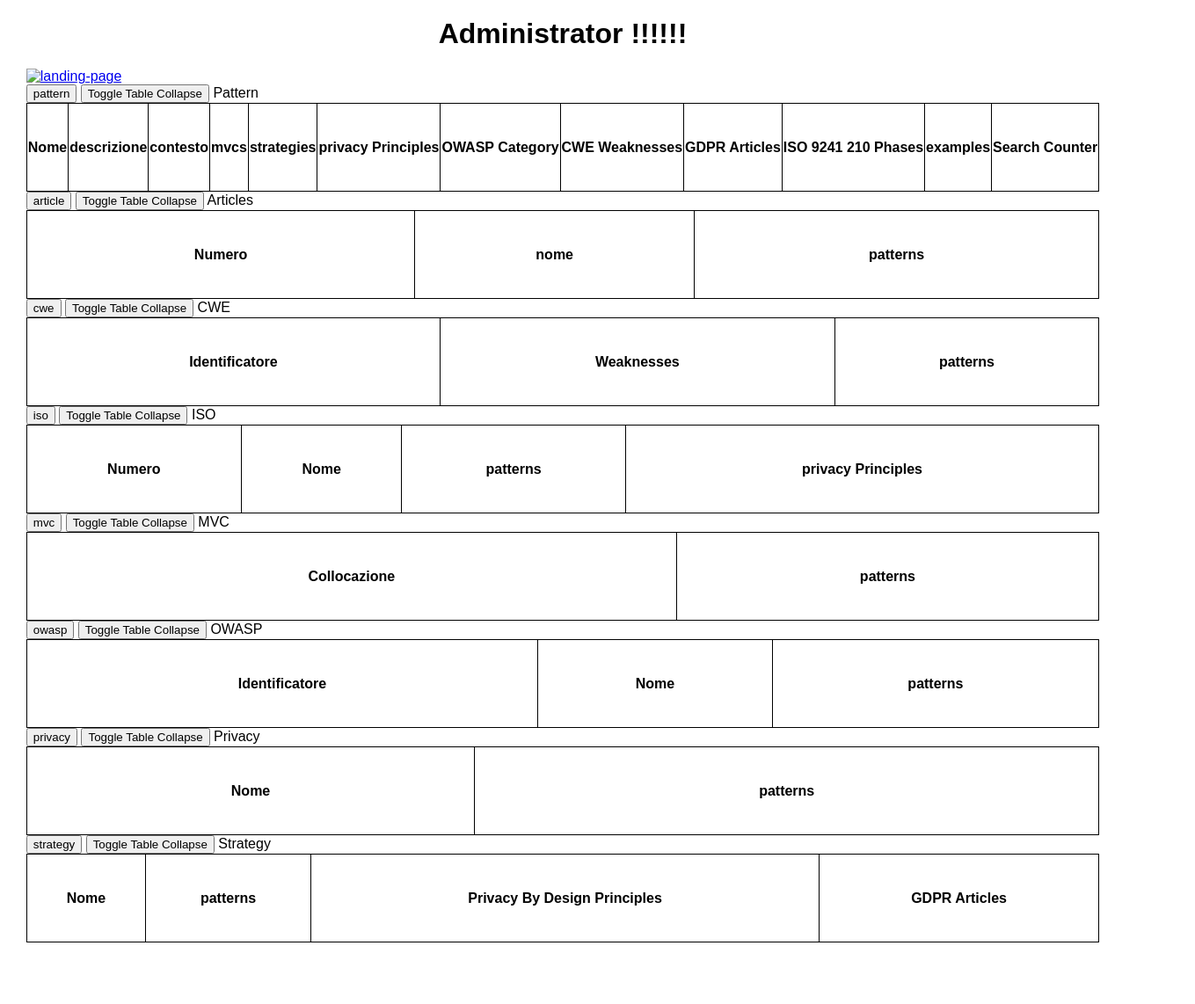
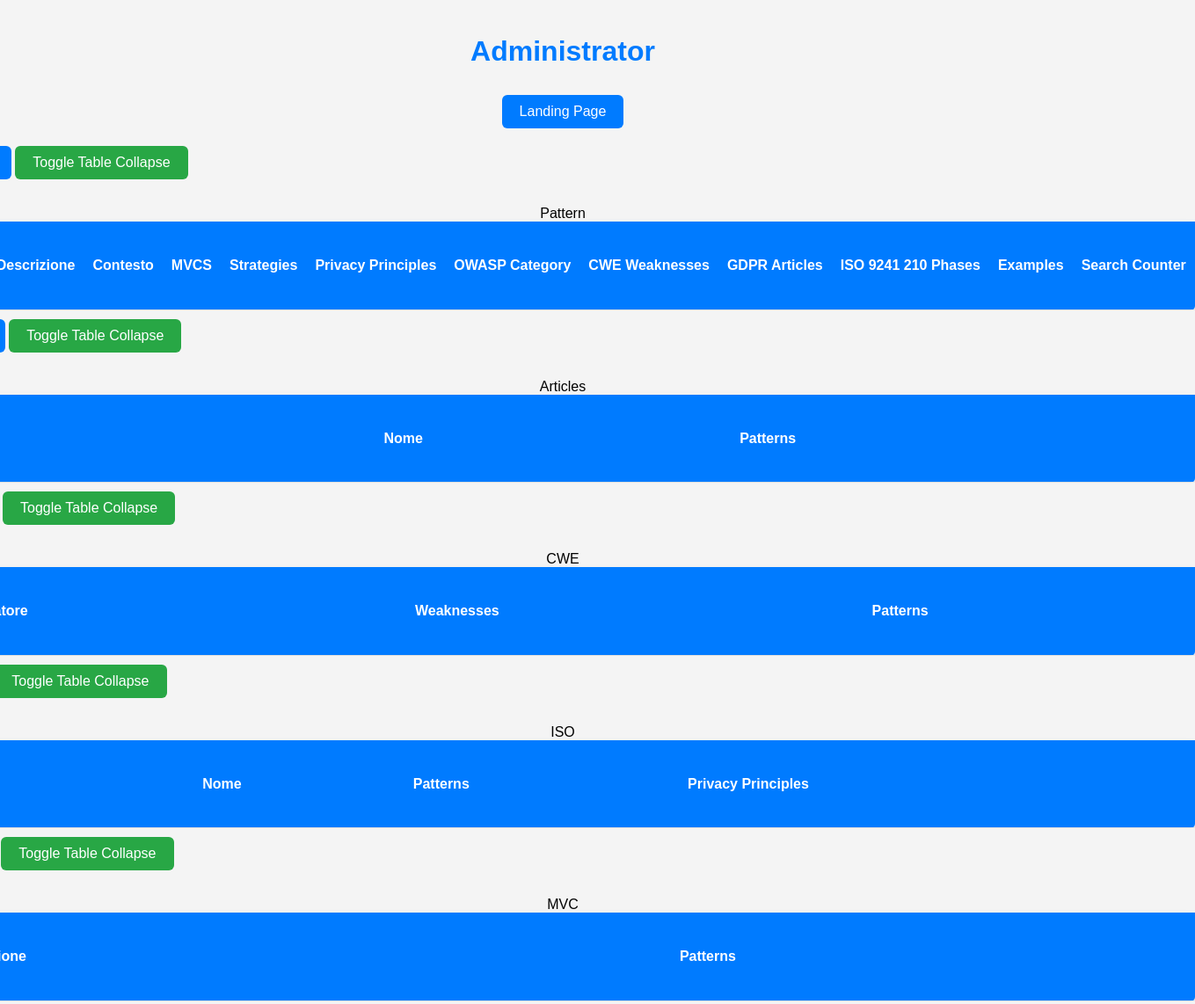
Before and after one commit to DoubleMyD/ProgettoIngegneria, a website: page front-end/views/AdministratorPage/administrator.html in a window 1280 px wide. Shown: the top 1142 px of the page at 88% size, 1359 px wide, since content can reach past the window. Before the commit the page ends 1072 px from the top, so only its background shows below. Drawn offline with Linux system fonts and the light colour scheme.

Commit message:
COMMIT_EDITMSG

```diff
--- a/front-end/views/AdministratorPage/administrator.html
+++ b/front-end/views/AdministratorPage/administrator.html
@@ -9,14 +9,16 @@
         body {
             font-family: Arial, sans-serif;
             margin: 0;
-            padding: 0;
+            padding: 20px;
             display: flex;
             flex-direction: column;
             align-items: center;
+            background-color: #f4f4f4;
         }
 
         h1 {
             margin-top: 20px;
+            color: #007bff;
         }
 
         #content {
@@ -24,34 +26,86 @@
             margin-top: 20px;
         }
 
-        #pattern-info {
-            border: 1px solid #5a0f0f;
-            padding: 10px;
+        .table-container {
+            width: 100%;
             margin-top: 20px;
-            display: none;
+            overflow-x: auto;
         }
+
         table {
             width: 100%;
             border-collapse: collapse;
+            background-color: #fff;
+            box-shadow: 0 4px 8px rgba(0, 0, 0, 0.1);
+            border-radius: 5px;
+            overflow: hidden;
         }
+
         th, td {
-            max-width : 200px;
+            padding: 10px;
+            text-align: left;
+            max-width: 200px;
             max-height: 150px;
             overflow: hidden;
             text-overflow: ellipsis;
             white-space: nowrap;
-            border: 1px solid black;
+            border-bottom: 1px solid #ddd;
         }
-        tr{
+
+        tr {
             height: 100px;
+            transition: height 0.3s ease;
         }
-        tr:hover{
+
+        tr:hover {
             height: 250px;
         }
+
         td:hover {
             overflow: auto;
             white-space: normal;
+            background-color: #f9f9f9;
         }
+
+        th {
+            background-color: #007bff;
+            color: white;
+            position: sticky;
+            top: 0;
+            z-index: 1;
+        }
+
+        .button {
+            background-color: #007bff;
+            color: white;
+            border: none;
+            border-radius: 6px;
+            padding: 10px 20px;
+            cursor: pointer;
+            font-size: 16px;
+            margin: 10px 0;
+            text-align: center;
+            text-decoration: none;
+            display: inline-block;
+            transition: background-color 0.3s ease;
+        }
+
+        .button:hover {
+            background-color: #0056b3;
+        }
+
+        .new-button {
+            margin: 10px 0;
+        }
+
+        .toggle-button {
+            background-color: #28a745;
+        }
+
+        .toggle-button:hover {
+            background-color: #218838;
+        }
+
         .save-button {
             padding: 5px 10px;
             cursor: pointer;
@@ -61,147 +115,165 @@
             border-radius: 3px;
         }
 
+        .container {
+            display: flex;
+            flex-direction: column;
+            align-items: center;
+            margin-bottom: 40px;
+        }
     </style>
 </head>
 
 <body>
-    <h1>Administrator !!!!!!</h1>
+    <h1>Administrator</h1>
+    <div class="container">
+        <a href="/landing-page" class="button">Landing Page</a>
         <div id="administrator-content">
-        <a href="/landing-page">
-            <img src="path-to-your-image.jpg" alt="landing-page">
-        </a>
-
             <div id="patterns-content">
                 <div id="pattern-form"></div>
-            <button id="b-pattern" class="new-button">pattern</button>
-
-            <button id="togglePatternTable">Toggle Table Collapse</button>
-            <table id="pattern-table">Pattern
+                <button id="b-pattern" class="new-button button">Pattern</button>
+                <button id="togglePatternTable" class="button toggle-button">Toggle Table Collapse</button>
+                <div class="table-container">
+                    <table id="pattern-table">
+                        <caption>Pattern</caption>
                         <tr>
                             <th>Nome</th>
-                    <th>descrizione</th>
-                    <th>contesto</th>
-                    <th>mvcs</th>
-                    <th>strategies</th>
-                    <th>privacy Principles</th>
+                            <th>Descrizione</th>
+                            <th>Contesto</th>
+                            <th>MVCS</th>
+                            <th>Strategies</th>
+                            <th>Privacy Principles</th>
                             <th>OWASP Category</th>
                             <th>CWE Weaknesses</th>
                             <th>GDPR Articles</th>
                             <th>ISO 9241 210 Phases</th>
-                    <th>examples</th>
+                            <th>Examples</th>
                             <th>Search Counter</th>
                         </tr>
                     </table>
                 </div>
+            </div>
 
             <div id="article-content">
                 <div id="article-form"></div>
-            <button id="b-article" class="new-button">article</button>
-
-            <button id="toggleArticleTable">Toggle Table Collapse</button>
-            <table id="article-table">Articles
+                <button id="b-article" class="new-button button">Article</button>
+                <button id="toggleArticleTable" class="button toggle-button">Toggle Table Collapse</button>
+                <div class="table-container">
+                    <table id="article-table">
+                        <caption>Articles</caption>
                         <tr>
                             <th>Numero</th>
-                    <th>nome</th>
-                    <th>patterns</th>
+                            <th>Nome</th>
+                            <th>Patterns</th>
                         </tr>
                     </table>
+                </div>
             </div>
 
             <div id="CWE-content">
                 <div id="cwe-form"></div>
-            <button id="b-cwe" class="new-button">cwe</button>
-
-            <button id="toggleCWETable">Toggle Table Collapse</button>
-            <table id="CWE-table">CWE
+                <button id="b-cwe" class="new-button button">CWE</button>
+                <button id="toggleCWETable" class="button toggle-button">Toggle Table Collapse</button>
+                <div class="table-container">
+                    <table id="CWE-table">
+                        <caption>CWE</caption>
                         <tr>
                             <th>Identificatore</th>
                             <th>Weaknesses</th>
-                    <th>patterns</th>
+                            <th>Patterns</th>
                         </tr>
                     </table>
+                </div>
             </div>
 
             <div id="ISO-content">
                 <div id="iso-form"></div>
-            <button id="b-iso" class="new-button">iso</button>
-
-            <button id="toggleISOTable">Toggle Table Collapse</button>
-            <table id="ISO-table">ISO
+                <button id="b-iso" class="new-button button">ISO</button>
+                <button id="toggleISOTable" class="button toggle-button">Toggle Table Collapse</button>
+                <div class="table-container">
+                    <table id="ISO-table">
+                        <caption>ISO</caption>
                         <tr>
                             <th>Numero</th>
                             <th>Nome</th>
-                    <th>patterns</th>
-                    <th>privacy Principles</th>
+                            <th>Patterns</th>
+                            <th>Privacy Principles</th>
                         </tr>
                     </table>
+                </div>
             </div>
 
             <div id="MVC-content">
                 <div id="mvc-form"></div>
-            <button id="b-mvc" class="new-button">mvc</button>
-
-            <button id="toggleMVCTable">Toggle Table Collapse</button>
-            <table id="MVC-table">MVC
+                <button id="b-mvc" class="new-button button">MVC</button>
+                <button id="toggleMVCTable" class="button toggle-button">Toggle Table Collapse</button>
+                <div class="table-container">
+                    <table id="MVC-table">
+                        <caption>MVC</caption>
                         <tr>
                             <th>Collocazione</th>
-                    <th>patterns</th>
+                            <th>Patterns</th>
                         </tr>
                     </table>
+                </div>
             </div>
 
             <div id="OWASP-content">
                 <div id="owasp-form"></div>
-            <button id="b-owasp" class="new-button">owasp</button>
-
-            <button id="toggleOWASPTable">Toggle Table Collapse</button>
-            <table id="OWASP-table">OWASP
+                <button id="b-owasp" class="new-button button">OWASP</button>
+                <button id="toggleOWASPTable" class="button toggle-button">Toggle Table Collapse</button>
+                <div class="table-container">
+                    <table id="OWASP-table">
+                        <caption>OWASP</caption>
                         <tr>
                             <th>Identificatore</th>
                             <th>Nome</th>
-                    <th>patterns</th>
+                            <th>Patterns</th>
                         </tr>
                     </table>
+                </div>
             </div>
 
             <div id="Privacy-content">
                 <div id="privacy-form"></div>
-            <button id="b-privacy" class="new-button">privacy</button>
-
-            <button id="togglePrivacyTable">Toggle Table Collapse</button>
-            <table id="Privacy-table">Privacy
+                <button id="b-privacy" class="new-button button">Privacy</button>
+                <button id="togglePrivacyTable" class="button toggle-button">Toggle Table Collapse</button>
+                <div class="table-container">
+                    <table id="Privacy-table">
+                        <caption>Privacy</caption>
                         <tr>
                             <th>Nome</th>
-                    <th>patterns</th>
+                            <th>Patterns</th>
                         </tr>
                     </table>
+                </div>
             </div>
 
             <div id="Strategy-content">
                 <div id="strategy-form"></div>
-            <button id="b-strategy" class="new-button">strategy</button>
-
-            <button id="toggleStrategyTable">Toggle Table Collapse</button>
-            <table id="Strategy-table">Strategy
+                <button id="b-strategy" class="new-button button">Strategy</button>
+                <button id="toggleStrategyTable" class="button toggle-button">Toggle Table Collapse</button>
+                <div class="table-container">
+                    <table id="Strategy-table">
+                        <caption>Strategy</caption>
                         <tr>
                             <th>Nome</th>
-                    <th>patterns</th>
+                            <th>Patterns</th>
                             <th>Privacy By Design Principles</th>
                             <th>GDPR Articles</th>
                         </tr>
                     </table>
                 </div>
-
+            </div>
+        </div>
     </div>
 
-
     <script type="module">
-        import AdministratorController from '././front-end/controllers/AdministratorController.js';
+        import AdministratorController from './front-end/controllers/AdministratorController.js';
 
         document.addEventListener('DOMContentLoaded', () => {
             const adminController = new AdministratorController();
         });
-
     </script>
 </body>
 
```
Also changed, not shown: front-end/views/LandingPage/landing-page.html (+38 -34 lines), front-end/views/PatternPage/pattern.html (+78 -19 lines), .scannerwork/report-task.txt. Lines whose indentation alone changed are shown as unchanged.
